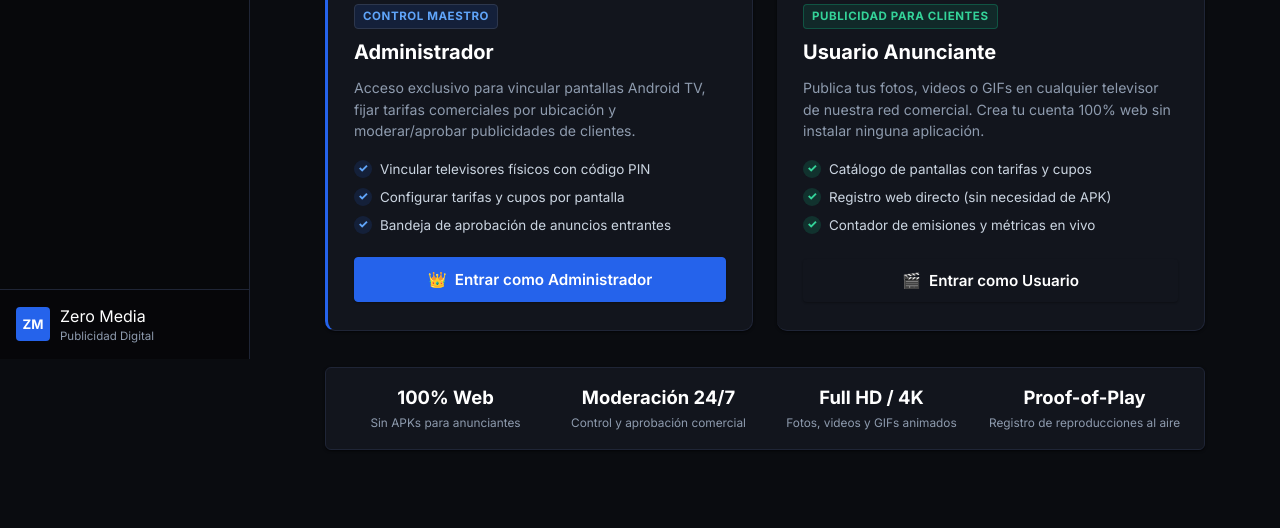
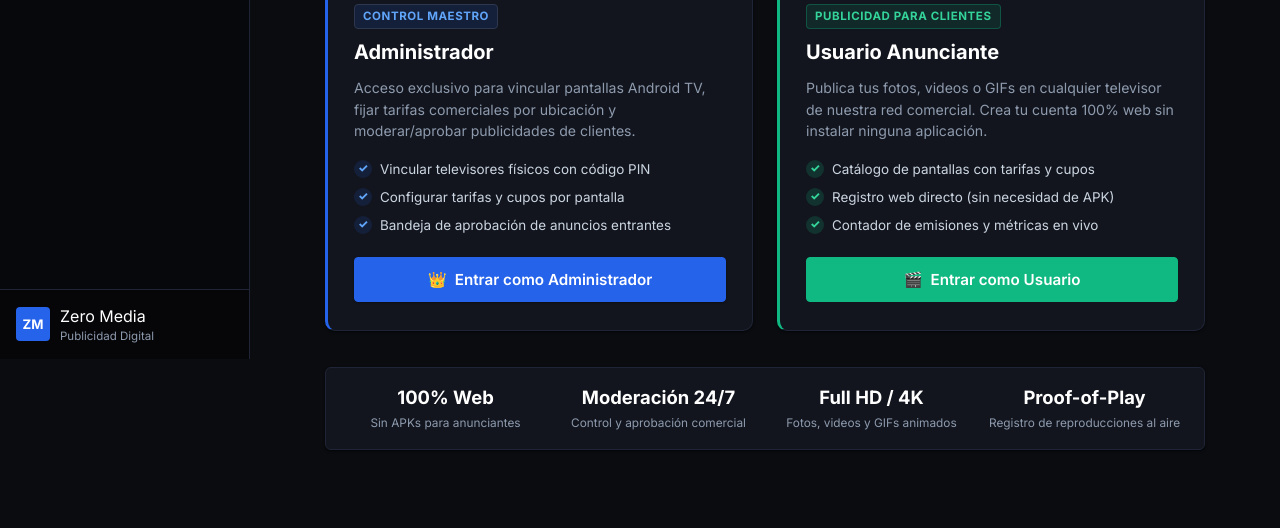
Before and after one commit to Ivanxx16/zero-media, a website: page frontend-web/index.html in a window 1280 px wide. Shown: the part 441-969 px from the top of the page. Drawn offline with Linux system fonts and the light colour scheme; no server answers.

Commit message:
style: agregar borde esmeralda a la tarjeta de usuario y estilizar boton de entrar como usuario

```diff
--- a/frontend-web/index.html
+++ b/frontend-web/index.html
@@ -200,7 +200,7 @@
                   <li><span>✓</span> Contador de emisiones y métricas en vivo</li>
                 </ul>
               </div>
-              <button class="btn btn-primary welcome-action-btn btn-user-action" id="btn-welcome-user">
+              <button class="btn welcome-action-btn btn-user-action" id="btn-welcome-user">
                 <span>🎬</span> Entrar como Usuario
               </button>
             </div>
--- a/frontend-web/styles.css
+++ b/frontend-web/styles.css
@@ -30,6 +30,10 @@
   --status-warning-bg: rgba(245, 158, 11, 0.12);
   --status-danger: #EF4444;    /* ON AIR / Standby / Alerta / Offline */
   --status-danger-bg: rgba(239, 68, 68, 0.12);
+
+  --success: #10B981;          /* Esmeralda corporativo para clientes y estado OK */
+  --success-hover: #059669;
+  --success-subtle: rgba(16, 185, 129, 0.14);
 
   --live-emerald: #10B981;
   --on-air-red: #EF4444;
@@ -2644,12 +2648,12 @@ body {
 }
 
 .welcome-access-card.card-user {
-  border-left: 3px solid var(--success);
+  border-left: 3px solid var(--success, #10B981);
 }
 
 .welcome-access-card.card-user:hover {
   border-color: var(--border-strong);
-  border-left-color: var(--success);
+  border-left-color: var(--success, #10B981);
   box-shadow: var(--shadow-md);
 }
 
@@ -2756,15 +2760,17 @@ body {
   border-color: var(--primary-hover);
 }
 
-.btn-user-action {
-  background: var(--success);
-  border: 1px solid var(--success);
-  color: #FFF;
-}
-
-.btn-user-action:hover {
-  background: #047857;
-  border-color: #047857;
+.btn-user-action,
+.welcome-action-btn.btn-user-action {
+  background: var(--success, #10B981);
+  border: 1px solid var(--success, #10B981);
+  color: #FFF;
+}
+
+.btn-user-action:hover,
+.welcome-action-btn.btn-user-action:hover {
+  background: var(--success-hover, #059669);
+  border-color: var(--success-hover, #059669);
 }
 
 .welcome-metrics-strip {
```
